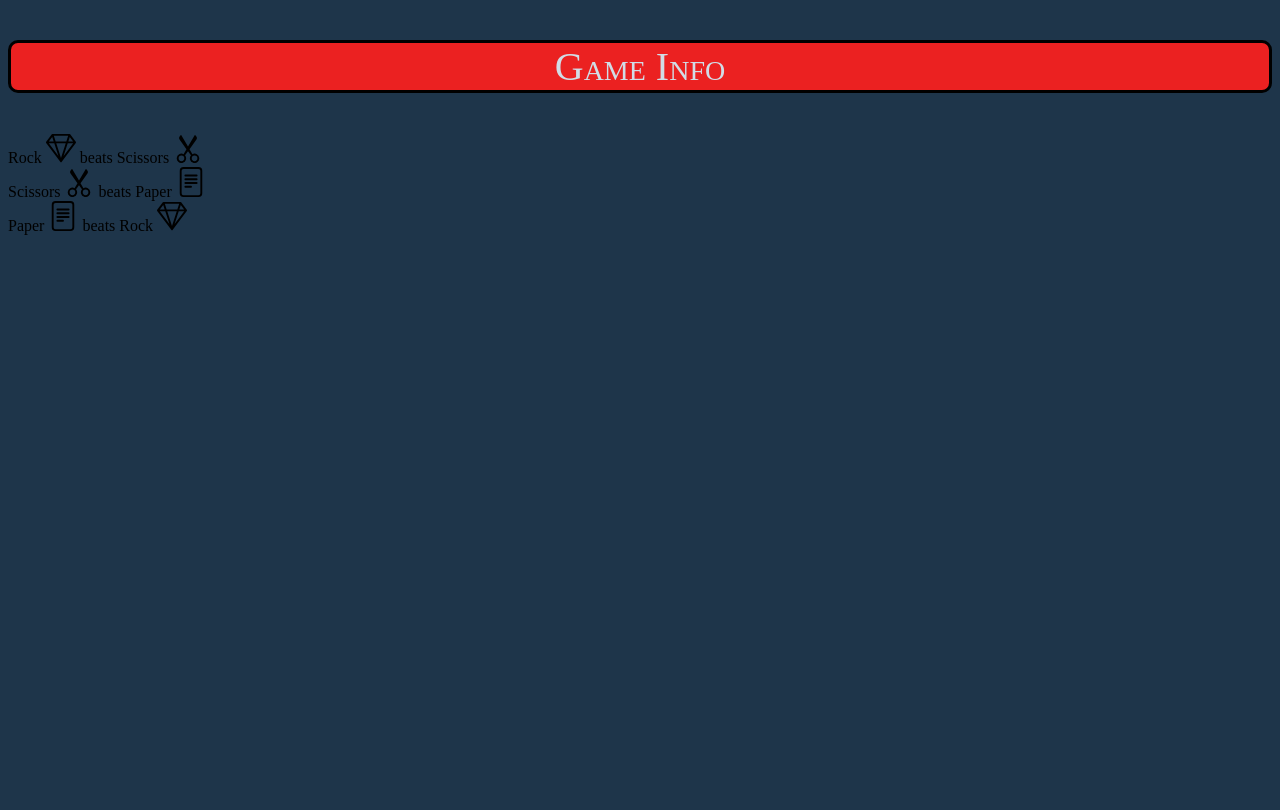
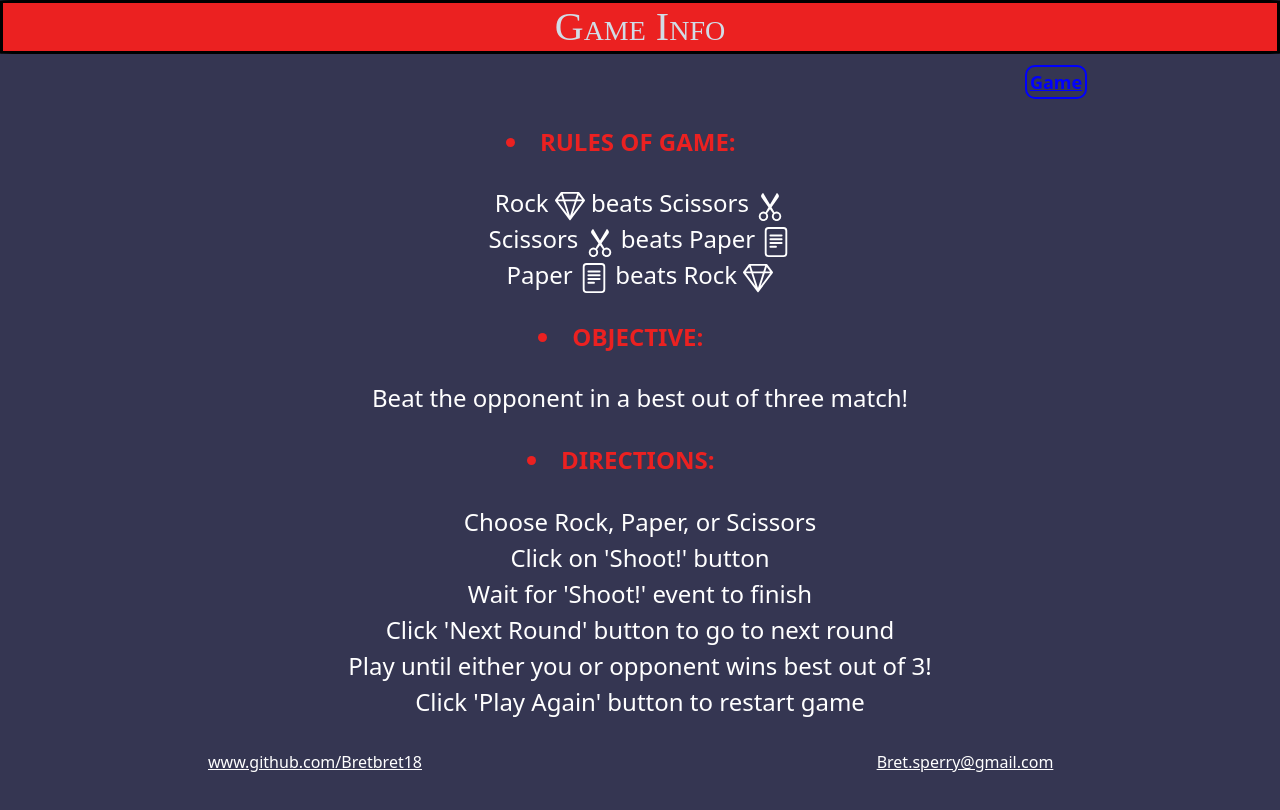
Before and after one commit to Bretbret18/RockPaperScissorsApp, a plain HTML site: page infoNew.html in a window 1280 px wide. Drawn offline with nearby package versions, Linux system fonts and the light colour scheme.

Commit message:
info page re-style

```diff
--- a/infoNew.html
+++ b/infoNew.html
@@ -5,6 +5,8 @@
     <meta charset="UTF-8">
     <meta http-equiv="X-UA-Compatible" content="IE=edge">
     <meta name="viewport" content="width=device-width, initial-scale=1.0">
+    <link href="https://cdn.jsdelivr.net/npm/bootstrap@5.1.1/dist/css/bootstrap.min.css" rel="stylesheet"
+        integrity="sha384-F3w7mX95PdgyTmZZMECAngseQB83DfGTowi0iMjiWaeVhAn4FJkqJByhZMI3AhiU" crossorigin="anonymous">
     <link rel="stylesheet" href="styleTwo.css">
     <title>Info Page: Rock Paper Scissors App</title>
 </head>
@@ -16,10 +18,16 @@
         </div>
     </header>
     <main>
-        <section>
-            <div id="rules"></div>
-            <div id="game-stats">Rock <svg xmlns="http://www.w3.org/2000/svg" width="30" height="30" fill="currentColor" class="bi bi-gem" viewBox="0 0 16 16">
-                <path d="M3.1.7a.5.5 0 0 1 .4-.2h9a.5.5 0 0 1 .4.2l2.976 3.974c.149.185.156.45.01.644L8.4 15.3a.5.5 0 0 1-.8 0L.1 5.3a.5.5 0 0 1 0-.6l3-4zm11.386 3.785-1.806-2.41-.776 2.413 2.582-.003zm-3.633.004.961-2.989H4.186l.963 2.995 5.704-.006zM5.47 5.495 8 13.366l2.532-7.876-5.062.005zm-1.371-.999-.78-2.422-1.818 2.425 2.598-.003zM1.499 5.5l5.113 6.817-2.192-6.82L1.5 5.5zm7.889 6.817 5.123-6.83-2.928.002-2.195 6.828z"/>
+        <section id="rules">
+            <div id="game-page">
+                <a href="index.html" class="return-game">Game</a>
+            </div>
+            <div>
+                <li class="game-list">RULES OF GAME:</li>
+                <div id="game-stats">Rock <svg xmlns="http://www.w3.org/2000/svg" width="30" height="30"
+                        fill="currentColor" class="bi bi-gem" viewBox="0 0 16 16">
+                        <path
+                            d="M3.1.7a.5.5 0 0 1 .4-.2h9a.5.5 0 0 1 .4.2l2.976 3.974c.149.185.156.45.01.644L8.4 15.3a.5.5 0 0 1-.8 0L.1 5.3a.5.5 0 0 1 0-.6l3-4zm11.386 3.785-1.806-2.41-.776 2.413 2.582-.003zm-3.633.004.961-2.989H4.186l.963 2.995 5.704-.006zM5.47 5.495 8 13.366l2.532-7.876-5.062.005zm-1.371-.999-.78-2.422-1.818 2.425 2.598-.003zM1.499 5.5l5.113 6.817-2.192-6.82L1.5 5.5zm7.889 6.817 5.123-6.83-2.928.002-2.195 6.828z" />
                     </svg> beats Scissors <svg xmlns="http://www.w3.org/2000/svg" width="30" height="30"
                         fill="currentColor" class="bi bi-scissors" viewBox="0 0 16 16">
                         <path
@@ -31,28 +39,53 @@
                         <path
                             d="M3.5 3.5c-.614-.884-.074-1.962.858-2.5L8 7.226 11.642 1c.932.538 1.472 1.616.858 2.5L8.81 8.61l1.556 2.661a2.5 2.5 0 1 1-.794.637L8 9.73l-1.572 2.177a2.5 2.5 0 1 1-.794-.637L7.19 8.61 3.5 3.5zm2.5 10a1.5 1.5 0 1 0-3 0 1.5 1.5 0 0 0 3 0zm7 0a1.5 1.5 0 1 0-3 0 1.5 1.5 0 0 0 3 0z" />
                     </svg>
-                     beats Paper <svg xmlns="http://www.w3.org/2000/svg" width="30" height="30"
-                    fill="currentColor" class="bi bi-file-text" viewBox="0 0 16 16">
+                    beats Paper <svg xmlns="http://www.w3.org/2000/svg" width="30" height="30" fill="currentColor"
+                        class="bi bi-file-text" viewBox="0 0 16 16">
                         <path
                             d="M5 4a.5.5 0 0 0 0 1h6a.5.5 0 0 0 0-1H5zm-.5 2.5A.5.5 0 0 1 5 6h6a.5.5 0 0 1 0 1H5a.5.5 0 0 1-.5-.5zM5 8a.5.5 0 0 0 0 1h6a.5.5 0 0 0 0-1H5zm0 2a.5.5 0 0 0 0 1h3a.5.5 0 0 0 0-1H5z" />
                         <path
                             d="M2 2a2 2 0 0 1 2-2h8a2 2 0 0 1 2 2v12a2 2 0 0 1-2 2H4a2 2 0 0 1-2-2V2zm10-1H4a1 1 0 0 0-1 1v12a1 1 0 0 0 1 1h8a1 1 0 0 0 1-1V2a1 1 0 0 0-1-1z" />
                     </svg> <br>
-                  Paper <svg xmlns="http://www.w3.org/2000/svg" width="30" height="30"
-                  fill="currentColor" class="bi bi-file-text" viewBox="0 0 16 16">
+                    Paper <svg xmlns="http://www.w3.org/2000/svg" width="30" height="30" fill="currentColor"
+                        class="bi bi-file-text" viewBox="0 0 16 16">
                         <path
                             d="M5 4a.5.5 0 0 0 0 1h6a.5.5 0 0 0 0-1H5zm-.5 2.5A.5.5 0 0 1 5 6h6a.5.5 0 0 1 0 1H5a.5.5 0 0 1-.5-.5zM5 8a.5.5 0 0 0 0 1h6a.5.5 0 0 0 0-1H5zm0 2a.5.5 0 0 0 0 1h3a.5.5 0 0 0 0-1H5z" />
                         <path
                             d="M2 2a2 2 0 0 1 2-2h8a2 2 0 0 1 2 2v12a2 2 0 0 1-2 2H4a2 2 0 0 1-2-2V2zm10-1H4a1 1 0 0 0-1 1v12a1 1 0 0 0 1 1h8a1 1 0 0 0 1-1V2a1 1 0 0 0-1-1z" />
                     </svg>
-                  beats Rock <svg xmlns="http://www.w3.org/2000/svg" width="30" height="30" fill="currentColor" class="bi bi-gem" viewBox="0 0 16 16">
-                  <path d="M3.1.7a.5.5 0 0 1 .4-.2h9a.5.5 0 0 1 .4.2l2.976 3.974c.149.185.156.45.01.644L8.4 15.3a.5.5 0 0 1-.8 0L.1 5.3a.5.5 0 0 1 0-.6l3-4zm11.386 3.785-1.806-2.41-.776 2.413 2.582-.003zm-3.633.004.961-2.989H4.186l.963 2.995 5.704-.006zM5.47 5.495 8 13.366l2.532-7.876-5.062.005zm-1.371-.999-.78-2.422-1.818 2.425 2.598-.003zM1.499 5.5l5.113 6.817-2.192-6.82L1.5 5.5zm7.889 6.817 5.123-6.83-2.928.002-2.195 6.828z"/>
+                    beats Rock <svg xmlns="http://www.w3.org/2000/svg" width="30" height="30" fill="currentColor"
+                        class="bi bi-gem" viewBox="0 0 16 16">
+                        <path
+                            d="M3.1.7a.5.5 0 0 1 .4-.2h9a.5.5 0 0 1 .4.2l2.976 3.974c.149.185.156.45.01.644L8.4 15.3a.5.5 0 0 1-.8 0L.1 5.3a.5.5 0 0 1 0-.6l3-4zm11.386 3.785-1.806-2.41-.776 2.413 2.582-.003zm-3.633.004.961-2.989H4.186l.963 2.995 5.704-.006zM5.47 5.495 8 13.366l2.532-7.876-5.062.005zm-1.371-.999-.78-2.422-1.818 2.425 2.598-.003zM1.499 5.5l5.113 6.817-2.192-6.82L1.5 5.5zm7.889 6.817 5.123-6.83-2.928.002-2.195 6.828z" />
                     </svg>
                 </div>
+                <li class="game-list">OBJECTIVE:</li>
+                <div id="game-stats">
+                    Beat the opponent in a best out of three match!
+                </div>
+                <li class="game-list">DIRECTIONS:</li>
+                <div id="game-stats">Choose Rock, Paper, or Scissors <br>
+                    Click on 'Shoot!' button <br>
+                    Wait for 'Shoot!' event to finish <br>
+                    Click 'Next Round' button to go to next round <br>
+                    Play until either you or opponent wins best out of 3! <br>
+                    Click 'Play Again' button to restart game
+                </div>
+            </div>
         </section>
+
     </main>
-    <footer>
+    <div class="push"></div>
+    <footer class="footer">
+        <div class="flex-container">
+            <div class="flex-child">
+                <a href="https://www.github.com/Bretbret18/">www.github.com/Bretbret18</a>
+            </div>
+            <div class="flex-child">
+                <a href="mailto:https://bret.sperry@gmail.com/">Bret.sperry@gmail.com</a>
+            </div>
 
+        </div>
     </footer>
 </body>
 
--- a/style.css
+++ b/style.css
@@ -1,5 +1,5 @@
 body {
-    background-color: #1e354a;
+    background-color: #353652;
 }
 
 #header {
@@ -7,7 +7,7 @@ body {
     color: #d1dce6;
     background-color: #eb2121;
     border: 3px solid black;
-    border-radius: 1px;
+    border-radius: 1%;
     padding: 1%;
     font-variant: small-caps;
     font-family: Lucida Handwriting;
@@ -225,6 +225,10 @@ small {
     padding: 3px;
 }
 
+.push {
+    margin-top: 10%;
+}
+
 /* Media Queries */
 /* @media screen and (min-width: 1200px) {
     .playerBtn rock {
--- a/styleTwo.css
+++ b/styleTwo.css
@@ -1,15 +1,73 @@
 body {
-    background-color: #1e354a;
+    /* background-color: hsl(209, 42%, 20%); */
+    background-color: #353652;
 }
 
 #header {
     color: #d1dce6;
     background-color: #eb2121;
     border: 3px solid black;
-    border-radius: 10px;
+    border-radius: 1%;
     font-variant: small-caps;
-    font-family: Papyrus;
-    font-weight: 300;
+    font-family: Lucida Handwriting;
+    font-weight: 400;
     font-size: 40px;
     text-align: center;
 }
+
+.return-game {
+    margin-left: 65%;
+    color: blue;
+    font-weight: 600;
+    font-size: 18px;
+    border: 2px solid blue;
+    border-radius: 10px;
+    padding: 3px;
+
+}
+
+.game-list {
+    color: #eb2121;
+    font-weight: 800;
+    margin-top: 2%;
+    margin-right: 3%;
+    margin-bottom: 2%;
+}
+
+#rules {
+    color: white;
+    text-align: center;
+    font-size: 24px;
+}
+
+.footer {
+    position: fixed;
+    left: 0;
+    bottom: 0;
+    width: 100%;
+    background-color: clear;
+    color: white;
+    text-align: center;
+
+}
+
+.flex-container {
+    display: flex;
+}
+
+.flex-child {
+    flex: 1;
+    margin-bottom: 2%;
+}
+
+.flex-child:first-child {
+    margin-right: 20px;
+}
+
+a {
+    color: white;
+}
+
+.push {
+    margin-top: 10%;
+}
```
Also changed, not shown: index.html (+1 -1 lines), infoPage.html (+1 -0 lines). Lines whose indentation alone changed are shown as unchanged.
